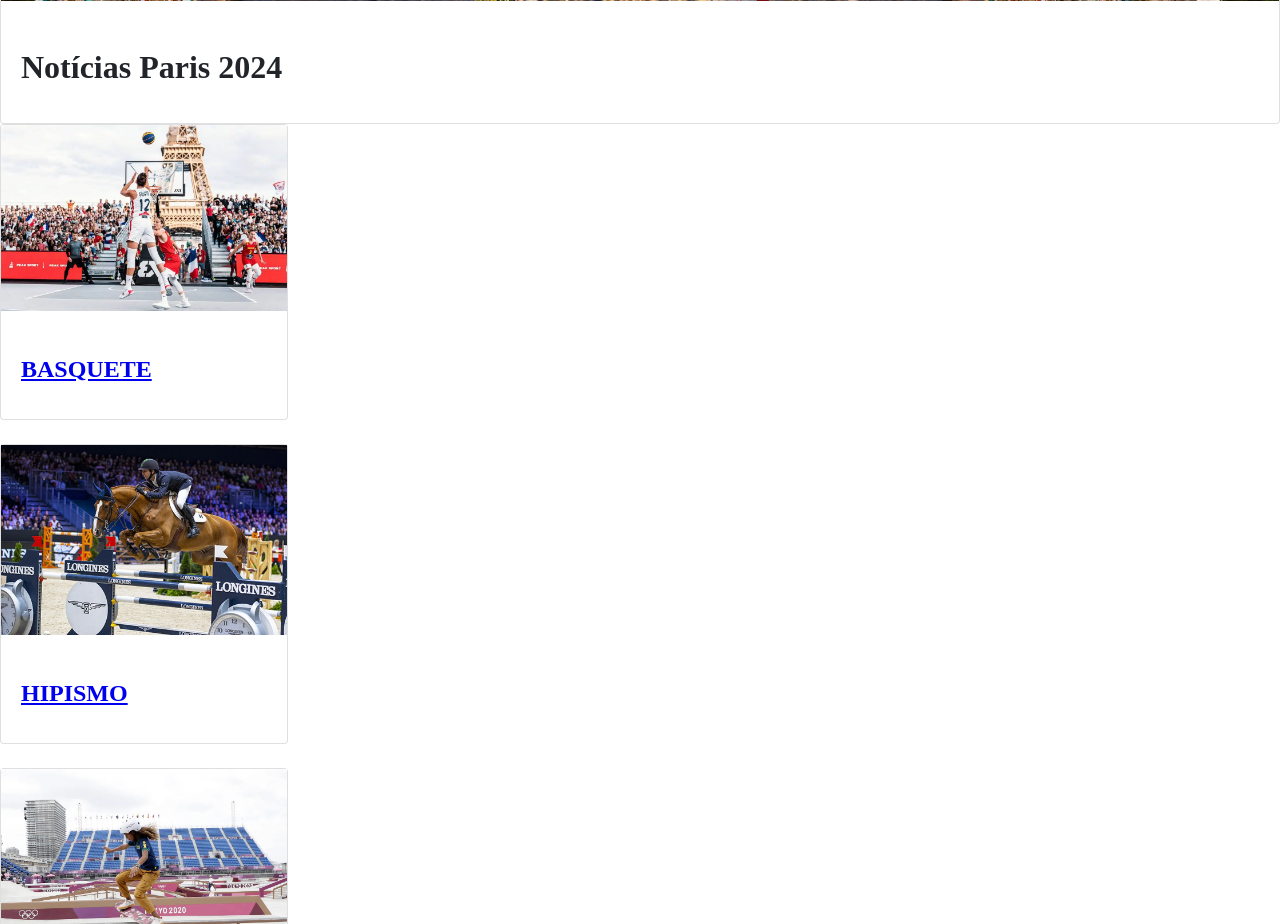
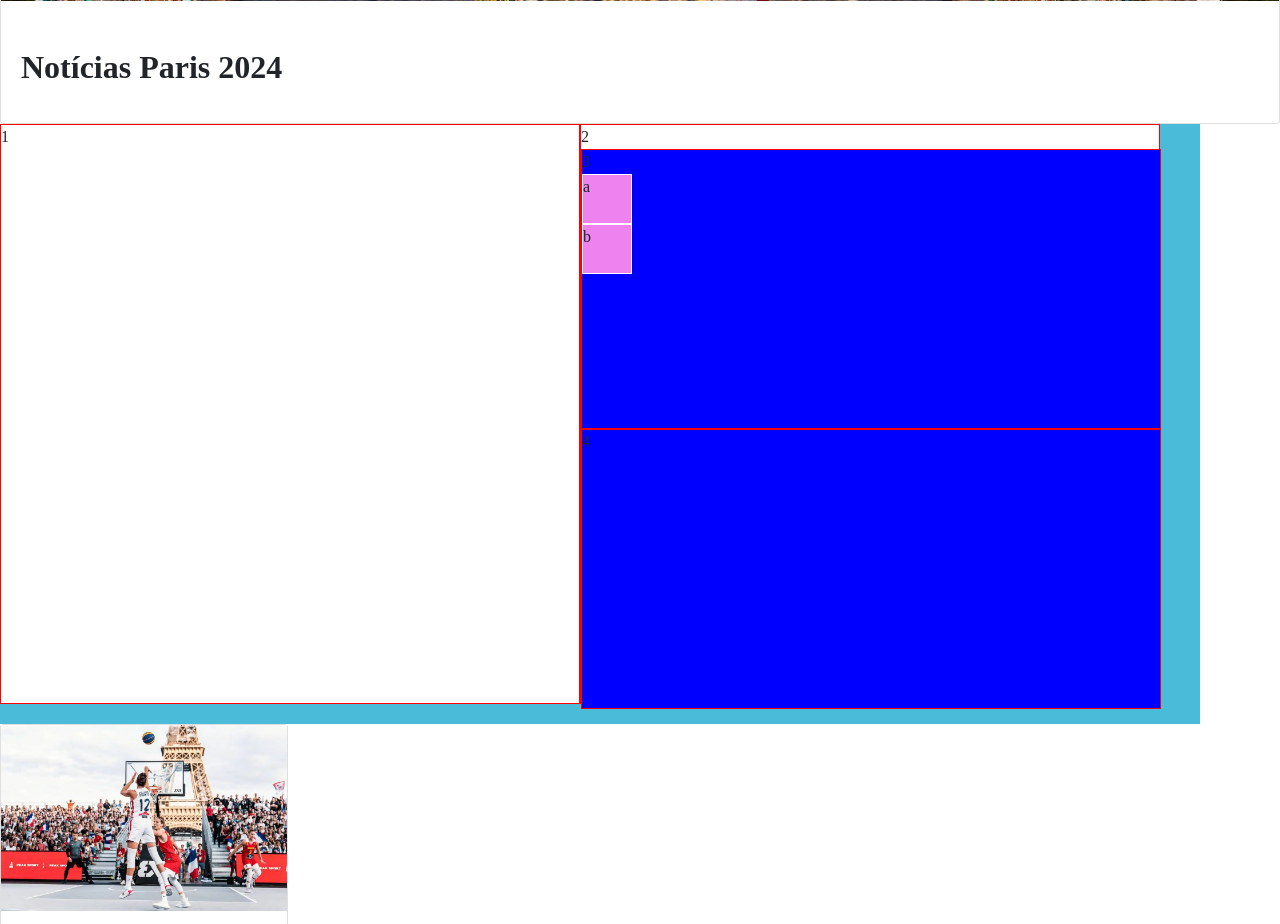
Before and after one commit to jugiovanini/olimpiadas, a plain HTML site: page noticias-pags/noticias.html in a window 1280 px wide. Shown: the part 580-1504 px from the top of the page. Drawn offline with Linux system fonts and the light colour scheme.

Commit message:
Ajustes noticias

```diff
--- a/noticias-pags/noticias.css
+++ b/noticias-pags/noticias.css
@@ -38,13 +38,42 @@ div {
 body {
   margin: 0;
   font-family: 'Trebuchet MS', 'Lucida Sans Unicode', 'Lucida Grande', 'Lucida Sans', Arial, sans-serif
-  font-size: 1rem;
   font-weight: 400;
   line-height: 1.5;
   color: #212529;
   text-align: left;
-  background-color: #ffffff;
 }
+
+
+.flex-destaques {
+  display: flex;
+  background-color: #4bbbda;
+  height: 600px;
+  width: 1200px;
+}
+
+.destaques-a {
+height: 580px;
+width: 580px;
+background-color: #ffffff;
+border: 1px solid red;
+flex-direction: column;
+}
+
+.destaques-b {
+  height: 280px;
+  width: 580px;
+  background-color: blue;
+  border: 1px solid red;
+  flex-direction: row-reverse;
+  }
+
+.destaques-c {
+  height: 50px;
+  width: 50px;
+  background-color:violet;
+  border: 1px solid white;
+  }
 
 .bd-example::after {
   display: block;
--- a/noticias-pags/noticias.html
+++ b/noticias-pags/noticias.html
@@ -32,6 +32,24 @@
 
     <!--DESTAQUES ESPORTES-->
 
+<section>
+    <div class="flex-destaques">
+
+        <div class="destaques-a">1</div>
+
+        <div class="destaques-a">2
+
+            <div class="destaques-b">3
+                <div class="destaques-c">a</div>
+                <div class="destaques-c">b</div>
+            </div>
+
+            <div class="destaques-b">4
+            </div>
+        </div>
+    </div>
+
+</section>
 
     <section>
 
```
